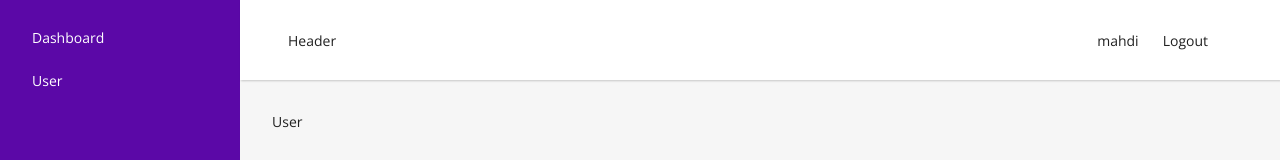
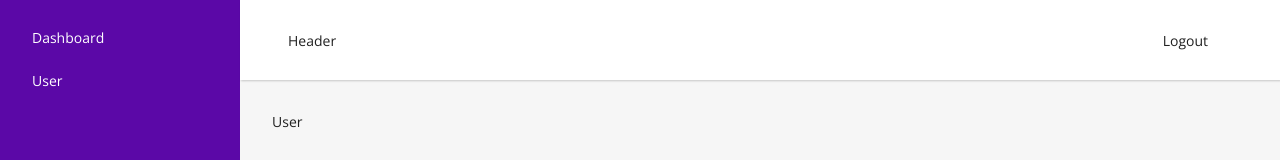
Before and after one commit to mhdix/laravel-react-crud-1, a React (Vite) app in the folder react/: page /user in a window 1280 px wide. Shown: the top 160 px of the page. Built offline with nearby package versions, Linux system fonts and the light colour scheme; no server answers; sample sign-in values are in the browser's storage.

Commit message:
fixed dont show userName in panel

```diff
--- a/react/src/components/DefaultLayout.jsx
+++ b/react/src/components/DefaultLayout.jsx
@@ -1,11 +1,21 @@
 import {Link, Navigate, Outlet} from "react-router-dom";
 import {useStateContext} from "../context/ContextProvider.jsx";
+import {useEffect, useState} from "react";
+import axiosClient from "../axios-client.js";
 
 export default function DefaultLayout(){
-    const {user , token} = useStateContext();
+    const {token , user , setUser} = useStateContext();
+
+
+
     if (!token){
         return <Navigate to='/login'/>
     }
+    useEffect(()=>{
+        axiosClient.get('/user').then(({data})=>{
+            setUser(data)
+        })
+    },[])
     const onLogout = (e) => {
         e.preventDefault();
     }
@@ -21,7 +31,7 @@ export default function DefaultLayout(){
                     Header
                 </div>
                 <div>
-                    {user.name}
+                    {user?.name}
                     <a href="#" onClick={onLogout} className='btn-logout'>Logout</a>
                 </div>
             </header>
--- a/react/src/context/ContextProvider.jsx
+++ b/react/src/context/ContextProvider.jsx
@@ -8,9 +8,7 @@ const StateContext = createContext({
 })
 
 const ContextProvider = ({children}) => {
-    const [user, setUser] = useState({
-        name: 'mahdi'
-    })
+    const [user, setUser] = useState()
     const [token, _setToken] = useState(localStorage.getItem("ACCESS_TOKEN"));
 
     const setToken = (token) =>{
```
